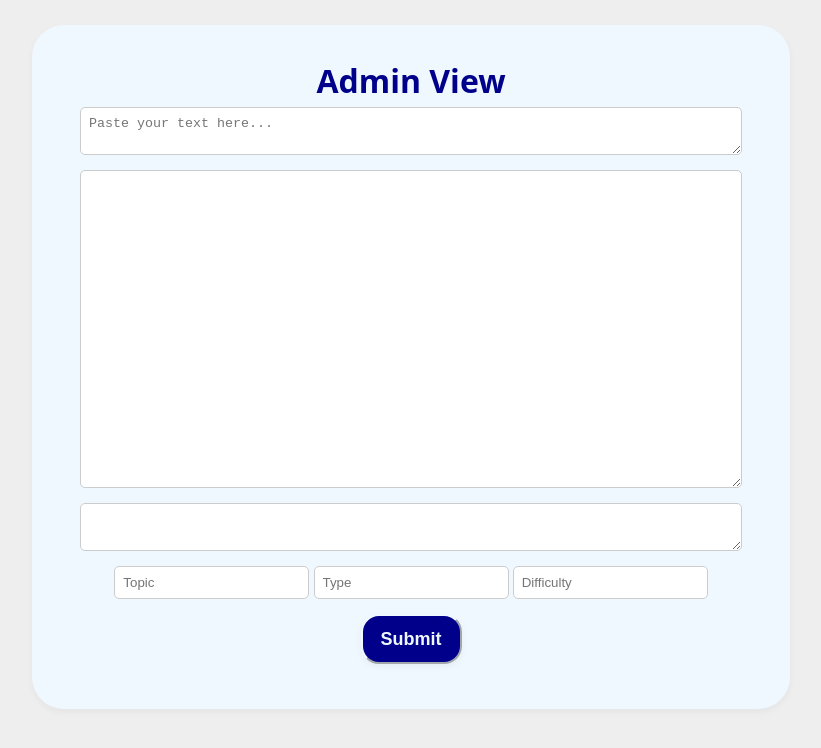
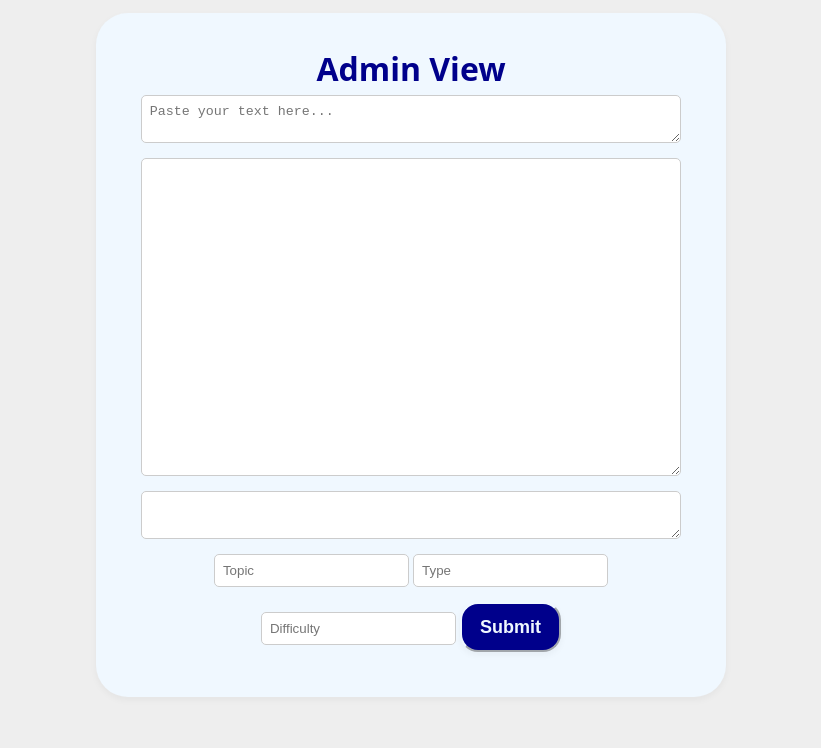
Before and after one commit to bnpd/LanGam, a SvelteKit app: page /admin in a window 1280 px wide. Shown: the top 748 px of the page, without its empty margins (229-1050 px from the left). Built offline with nearby package versions, Linux system fonts and the light colour scheme; what pocketbase would draw is missing.

Commit message:
set max width for body and minor style fixes

```diff
--- a/src/routes/global.css
+++ b/src/routes/global.css
@@ -8,10 +8,12 @@ body {
   background-color: var(--body-background-color);
   font-family: system-ui, Arial, Helvetica, sans-serif;
   text-align: center;
-  padding: 0 5px;
+  padding: min(1vh, 20px) 2vw;
   height: calc(100vh - 3.6*var(--button-height));
   display: flex;
   flex-direction: column;
+  max-width: 40em;
+  margin: auto;
 }
 
 h1 {
@@ -271,11 +273,6 @@ div[contenteditable]:focus {
 
 /* Changes for PC*/
 @media only screen and (min-width: 768px) {
-  body {
-    width: 60vw;
-    margin: 20px auto;
-  }
-
   .card {
     padding: 40px;
   }
```
